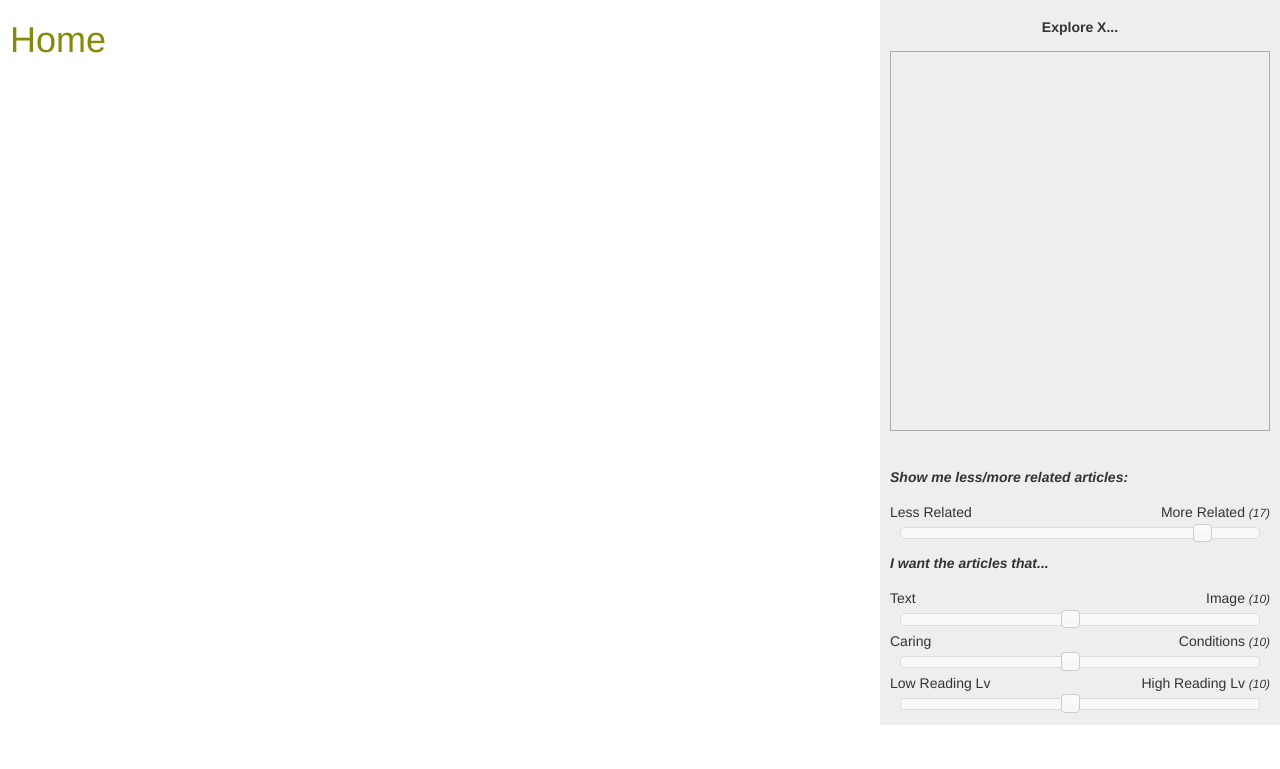
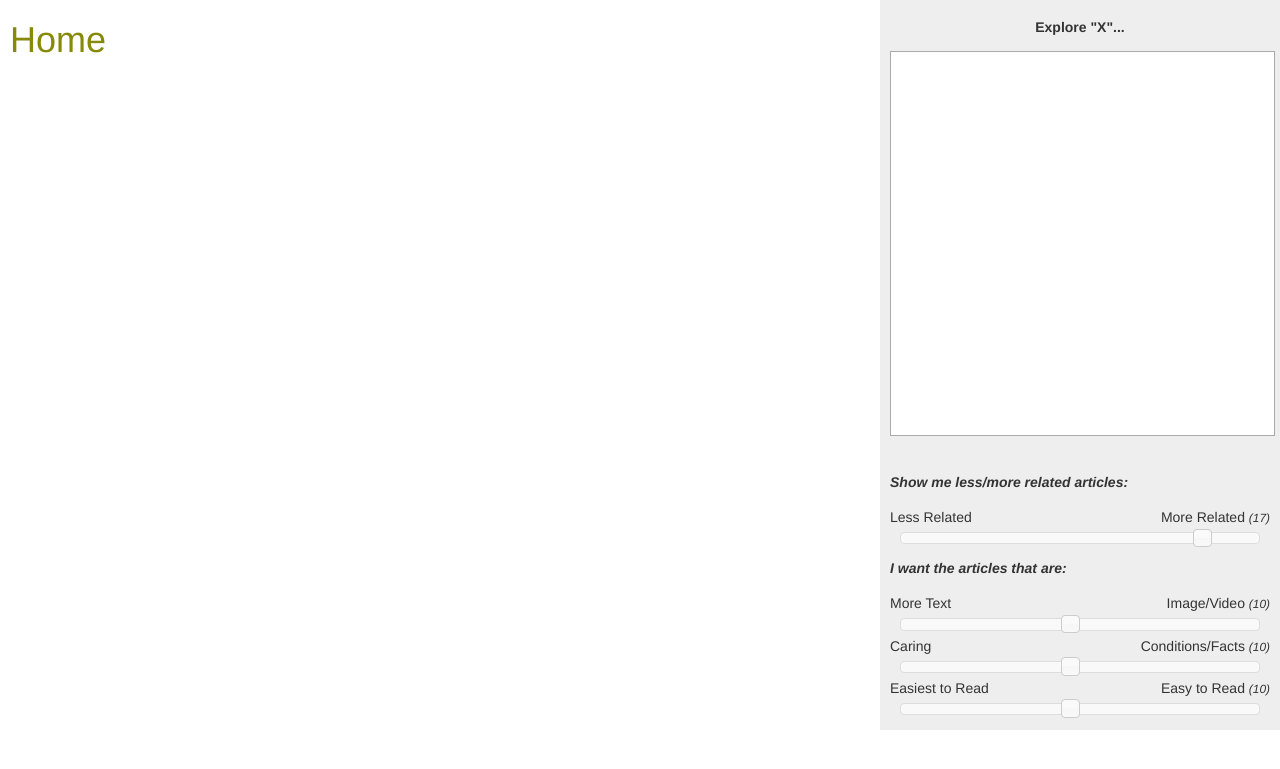
Before and after one commit to cipang/better-health-explorer, a Django app: template web/templates/home.html in a window 1280 px wide. Shown: the top 769 px of the page. Run offline with Django 3.2, Linux system fonts and the light colour scheme; the template is opened without the code that fills it, so the values that code supplies are empty; some libraries are stand-ins or nearby versions.

Commit message:
UI update: support color fishes; support YouTube videos; change slider titles; vectors now include releance to compute cossim.

```diff
--- a/web/static/article.js
+++ b/web/static/article.js
@@ -8,6 +8,7 @@ function loadContent(article) {
         $("#current, #pagetitle").html(data.title);
         $("#acontent").empty();
         $("<div>").attr("id", "summary").html(data.summary).appendTo("#acontent");
+        if (data.sections.length) {
             var toc = $("<ol>").attr("id", "toc");
             for (var i = 0; i < data.sections.length; i++) {
                 var section = data.sections[i];
@@ -18,6 +19,9 @@ function loadContent(article) {
             }
             toc.insertAfter("#summary");
             $("a.slink").click(jumpSection);
+        } else {
+            $("<div>").html(data.content).insertAfter("#summary");
+        }
     });
 }
 
@@ -88,7 +92,8 @@ function fishMouseOver() {
 function fishMouseOut() {
     hoveredFish = null;
     if (hoveredObj) {
-        hoveredObj.find("rect").attr("fill", "#ffffff");
+        var rect = hoveredObj.find("rect");
+        rect.attr("fill", rect.attr("ofill"));
         hoveredObj = null;
     }
     setTimeout(tooltipRun, 100);
--- a/web/static/d3_hifish.js
+++ b/web/static/d3_hifish.js
@@ -40,7 +40,8 @@ function pond_showResult(result) {
         attr({"rx": 5, "ry": 5, "x": 0, "y": 0}).
         attr("width", fish_getWidth).
         attr("height", fish_getHeight).
-        attr("fill", "#ffffff").
+        attr("fill", fish_getColor).
+        attr("ofill", fish_getColor).
         attr({"stroke": "#ccc", "stroke-width": 1}).
         on("click", fishClicked).
         on("mouseover", fishMouseOver).
@@ -120,6 +121,10 @@ function fish_getTitle(fish) {
     return fish.tier <= 1 ? fish.title : "";
 }
 
+function fish_getColor(fish) {
+    return fish.color == "" ? "#ffffff" : fish.color;
+}
+
 function fish_keyFunc(fish) {
     return fish.id;
 }
--- a/web/static/styles.css
+++ b/web/static/styles.css
@@ -18,9 +18,9 @@
 
 #pond {
     position: relative;
-    width: 380px;
-    height: 380px;
-    background-color: inherit;
+    width: 385px;
+    height: 385px;
+    background-color: #fff;
     border: 1px solid #aaa;
 }
 
@@ -121,3 +121,5 @@
 .scontent br:last-child, .scontent br:first-child { display: none; }
 
 #pagetitle { margin-top: 10px; }
+
+.bhc-youtube-summary { display: none; }
--- a/web/templates/home.html
+++ b/web/templates/home.html
@@ -38,7 +38,7 @@
         <div id="pond">
             <div class="fish" id="current">CENTER</div>
         </div-->
-        <div class="pondtitle">Explore <span id="current">X</span>...</div>
+        <div class="pondtitle">Explore &quot;<span id="current">X</span>&quot;...</div>
         <svg id="pond"></svg>
 
         <div id="navcontrol">
@@ -66,11 +66,11 @@
                 <div class="slider" data-dim="0"></div>
             </div>
 
-            <h2>I want the articles that...</h2>
+            <h2>I want the articles that are:</h2>
 
             <div class="dimension">
-                <span class="pull-left">Text</span>
-                <span class="pull-right">Image
+                <span class="pull-left">More Text</span>
+                <span class="pull-right">Image/Video
                     <em class="small"> (<span class="slidervalue">10</span>)</em></span>
                 <br class="clearfix">
                 <div class="slider" data-dim="1"></div>
@@ -78,15 +78,15 @@
 
             <div class="dimension">
                 <span class="pull-left">Caring</span>
-                <span class="pull-right">Conditions
+                <span class="pull-right">Conditions/Facts
                     <em class="small"> (<span class="slidervalue">10</span>)</em></span>
                 <br class="clearfix">
                 <div class="slider" data-dim="2"></div>
             </div>
 
             <div class="dimension">
-                <span class="pull-left">Low Reading Lv</span>
-                <span class="pull-right">High Reading Lv
+                <span class="pull-left">Easiest to Read</span>
+                <span class="pull-right">Easy to Read
                     <em class="small"> (<span class="slidervalue">10</span>)</em></span>
                 <br class="clearfix">
                 <div class="slider" data-dim="3"></div>
```
Also changed, not shown: web/views.py (+8 -9 lines). Lines whose indentation alone changed are shown as unchanged.
